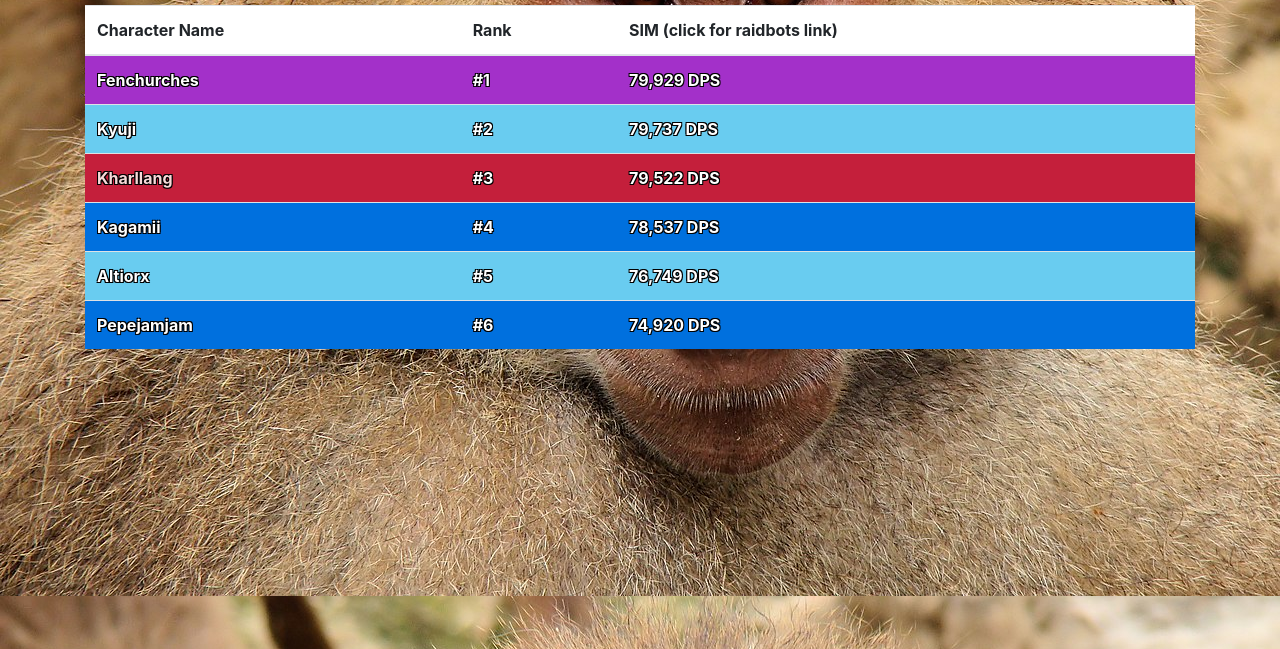
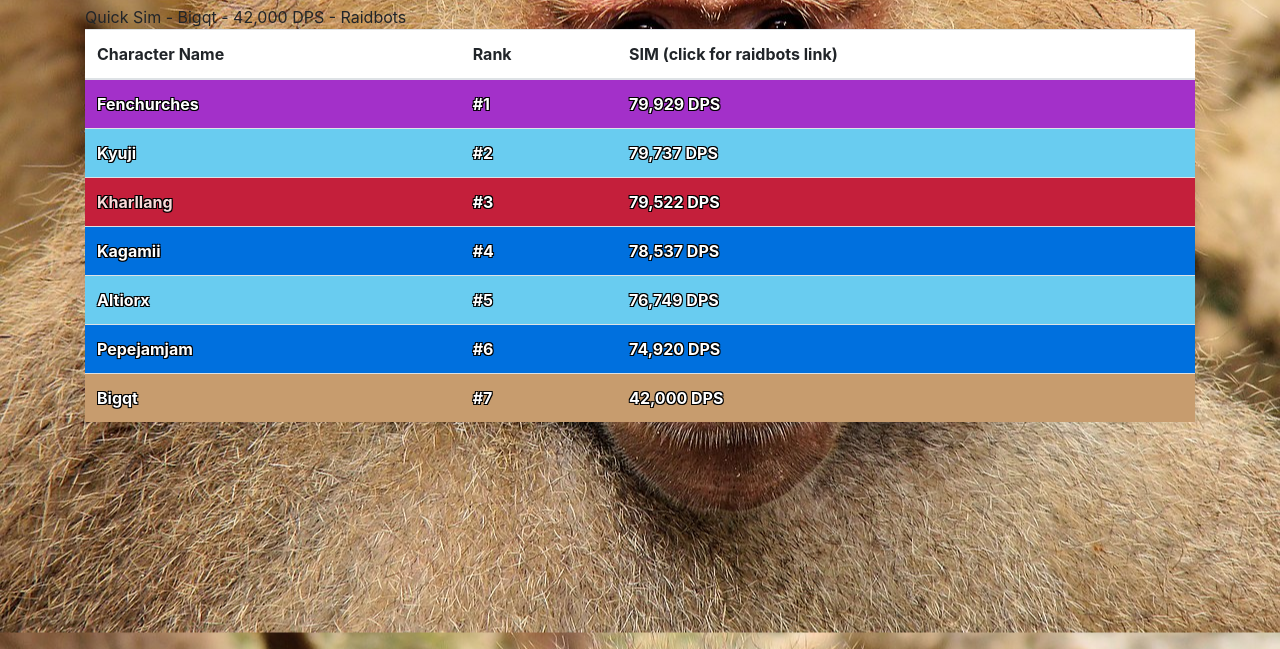
Before and after one commit to KyujiQG/BaboonsSimsRanks, a plain HTML site: page game/index.html in a window 1280 px wide. Shown: the part 151-800 px from the top of the page. Drawn offline with nearby package versions, Linux system fonts and the light colour scheme.

Commit message:
sadfasdf

```diff
--- a/game/index.html
+++ b/game/index.html
@@ -135,6 +135,11 @@ a {
             <td class="rank">#6</td>
             <td class="DPS"><a href='https://www.raidbots.com/simbot/report/6E5jarydPa7gh6JsVKijvo' target="_blank">74,920 DPS</a></td>
           </tr>
+          <tr class="warrior">Quick Sim - Bigqt - 42,000 DPS - Raidbots
+            <td class="character-name">Bigqt</td>
+            <td class="rank">#7</td>
+            <td class="DPS"><a href='https://www.raidbots.com/simbot/report/epXAUtZHJLg6rP6StFxS83' target="_blank">42,000 DPS</a></td>
+          </tr>
         </tbody>
       </table>
     </div>
```
